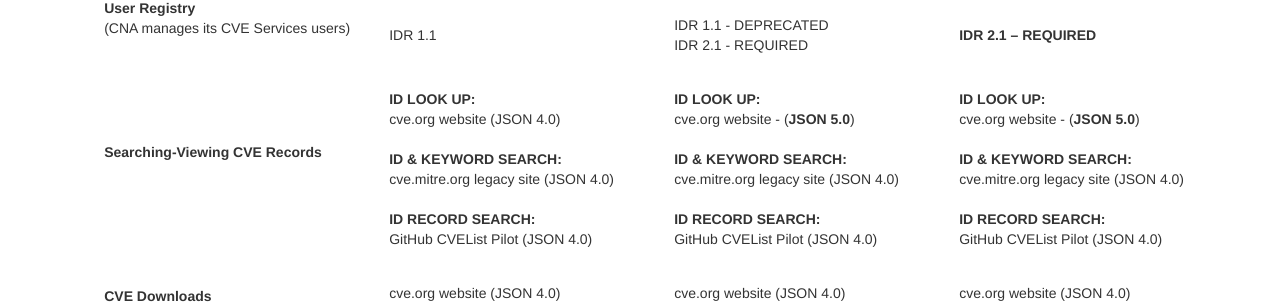
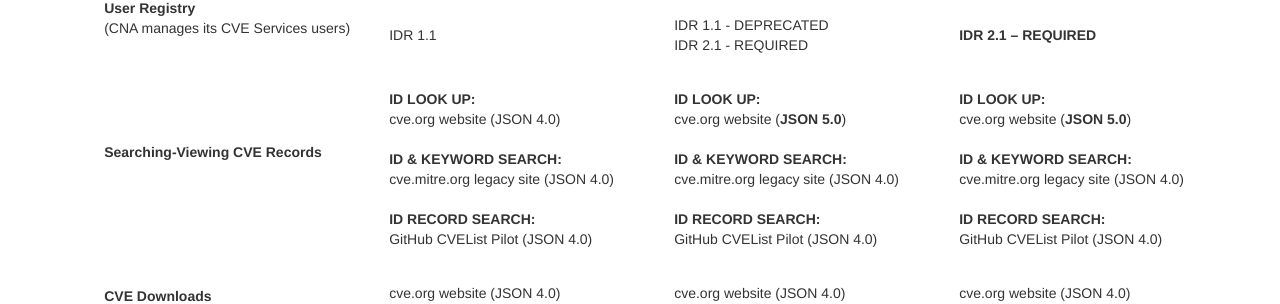
Before and after one commit to CVEProject/cveproject.github.io, a Jekyll site: the page built from automation-transition.md, in a window 1280 px wide and 900 px high, scrolled down 1462 px. Shown: the part 149-453 px from the top of the window. Built offline with Jekyll 4.4.1, drawn with Linux system fonts in a browser that asks for light colours; nearby versions of some CDN libraries.

```diff
--- a/automation-transition.md
+++ b/automation-transition.md
@@ -87,7 +87,7 @@ Post-October next steps, including advance notice for the eventual deprecation o
            GitHub CVEList Pilot (JSON 4.0)
       </td>
       <td style="padding-left:3%;padding-top:3%;"><strong>ID LOOK UP:</strong><br/>
-           cve.org website - (<strong>JSON 5.0</strong>)<br/>
+           cve.org website (<strong>JSON 5.0</strong>)<br/>
            <br/>
            <strong>ID & KEYWORD SEARCH:</strong><br/>
            cve.mitre.org legacy site (JSON 4.0)<br/>
@@ -97,7 +97,7 @@ Post-October next steps, including advance notice for the eventual deprecation o
       </td>
       <td style="padding-left:3%;padding-top:3%;">
            <strong>ID LOOK UP:</strong><br/>
-           cve.org website - (<strong>JSON 5.0</strong>)<br/>
+           cve.org website (<strong>JSON 5.0</strong>)<br/>
            <br/>
            <strong>ID & KEYWORD SEARCH:</strong><br/>
            cve.mitre.org legacy site (JSON 4.0)<br/>
```
